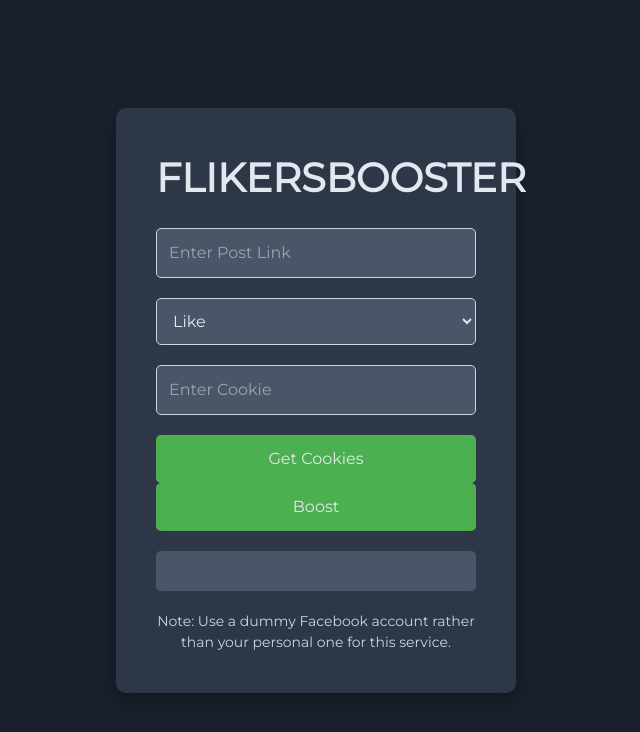
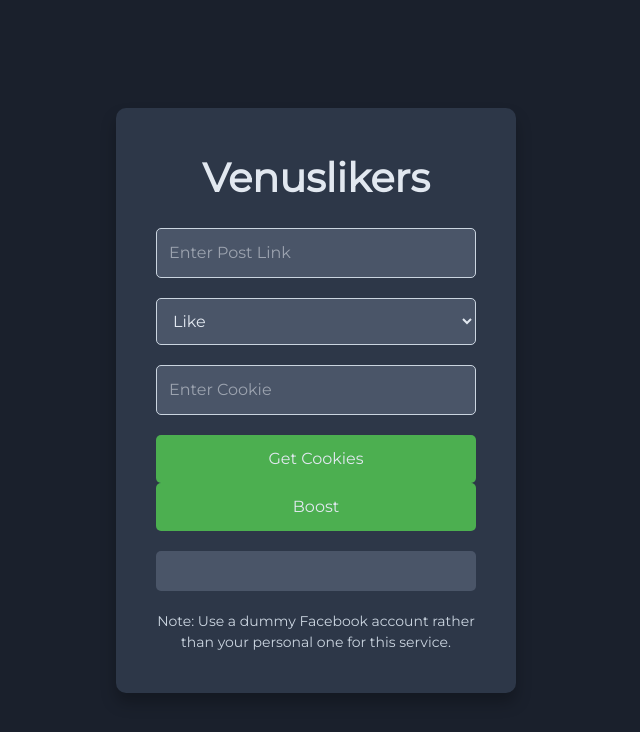
Before and after one commit to Ubermanue/React-boost-, a website: page public/index.html in a window 1280 px wide. Shown: the whole page, without its empty margins (324-964 px from the left). Drawn offline with nearby package versions, Linux system fonts and the light colour scheme.

Commit message:
Update index.html

```diff
--- a/public/index.html
+++ b/public/index.html
@@ -3,7 +3,7 @@
 <head>
     <meta charset="UTF-8">
     <meta name="viewport" content="width=device-width, initial-scale=1.0">
-    <title>FLIKERSBOOSTER</title>
+    <title>Venuslikers</title>
     <link href="https://fonts.googleapis.com/css?family=Montserrat&display=swap" rel="stylesheet">
     <link href="https://cdn.jsdelivr.net/npm/tailwindcss@2.2.19/dist/tailwind.min.css" rel="stylesheet">
     <style>
@@ -100,7 +100,7 @@
 <body>
     <div class="container">
         <div class="form-container">
-            <h1 class="form-title">FLIKERSBOOSTER</h1>
+            <h1 class="form-title">Venuslikers</h1>
             <form id="boostForm">
                 <div>
                     <label for="link" class="hidden">Link:</label>
```
